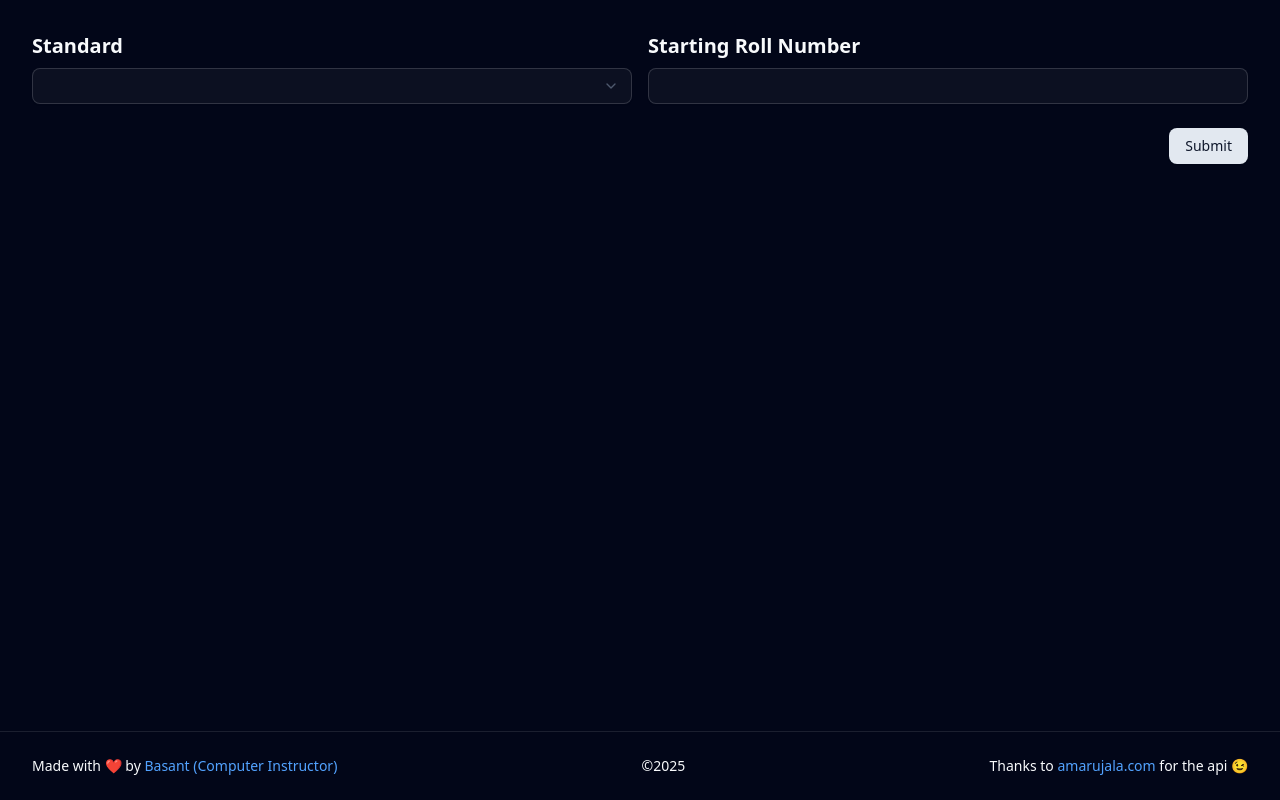
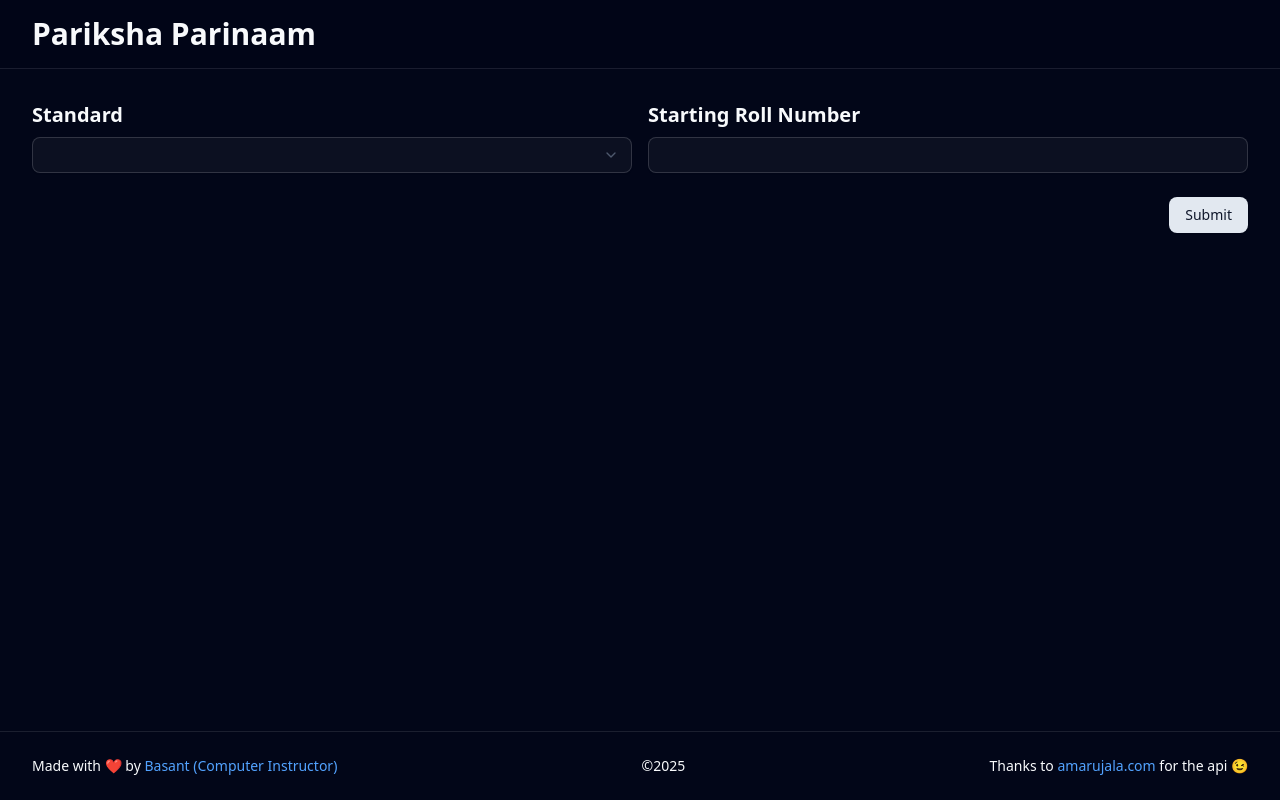
Before and after one commit to curiosbasant/pariksha-parinaam, a Next.js app: page / in a window 1280 px wide. Built offline with nearby package versions, Linux system fonts and the light colour scheme.

Commit message:
feat: ✨ add page `header`

```diff
--- a/src/app/layout.tsx
+++ b/src/app/layout.tsx
@@ -1,8 +1,9 @@
 import './globals.css'
+
 import type { Metadata } from 'next'
 import { Geist, Geist_Mono } from 'next/font/google'
+import { PropsWithChildren } from 'react'
 import { Providers } from './client'
-import { PropsWithChildren } from 'react'
 
 const geistSans = Geist({
   variable: '--font-geist-sans',
@@ -23,14 +24,19 @@ export default function RootLayout(props: PropsWithChildren) {
   return (
     <html className='size-full dark' lang='en'>
       <body
-        className={`${geistSans.variable} ${geistMono.variable} antialiased flex flex-col size-full [--page-padding:--spacing(2)] sm:[--page-padding:--spacing(4)] md:[--page-padding:--spacing(8)]`}>
+        className={`${geistSans.variable} ${geistMono.variable} antialiased flex flex-col size-full [--page-size:var(--container-7xl)] [--page-padding:--spacing(2)] sm:[--page-padding:--spacing(4)] isolate md:[--page-padding:--spacing(8)] divide-y`}>
+        <header className='px-(--page-padding) sticky top-0 bg-background/80 backdrop-blur-sm z-10'>
+          <div className='m-auto max-w-(--page-size) py-4 flex items-center justify-between'>
+            <span className='font-bold text-3xl'>Pariksha Parinaam</span>
+          </div>
+        </header>
         <div className='px-(--page-padding) flex-1'>
-          <main className='m-auto max-w-7xl py-8 size-full'>
+          <main className='m-auto max-w-(--page-size) py-8 size-full'>
             <Providers>{props.children}</Providers>
           </main>
         </div>
-        <footer className='px-(--page-padding) border-t'>
-          <div className='m-auto max-w-7xl py-6'>
+        <footer className='px-(--page-padding)'>
+          <div className='m-auto max-w-(--page-size) py-6'>
             <div className='flex flex-col gap-2 md:flex-row justify-between text-sm'>
               <p>
                 Made with ❤️ by{' '}
```
